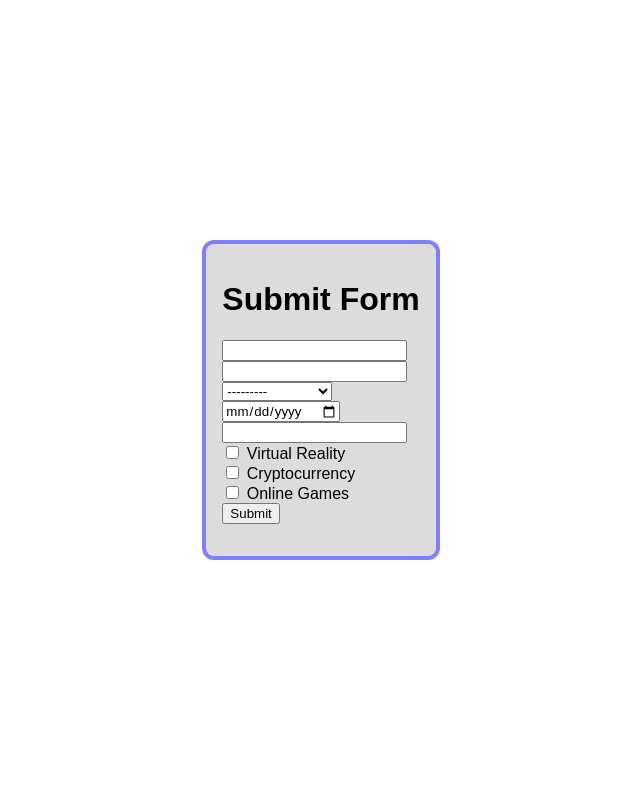
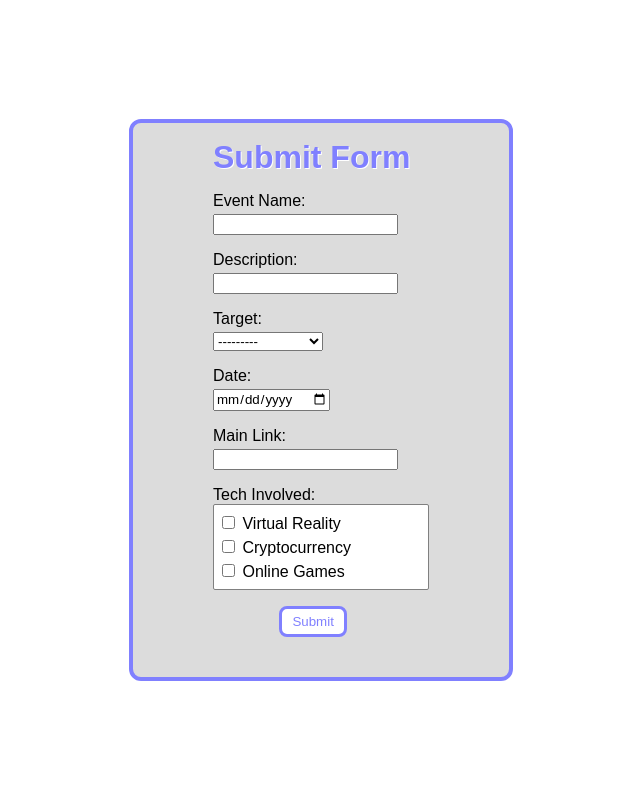
Before and after one commit to Mesoon5642/django_metabase, a Django app: page /MetaApp/submit_report/ in a window 1280 px wide. Shown: the whole page, without its empty margins (319-959 px from the left). Run offline with Django 3.2, Linux system fonts and the light colour scheme; data comes from the database, SQL or seed files in the repository; both versions use the stored data as it was after the commit.

Commit message:
Added form styling and minor tweaks

```diff
--- a/MetaApp/forms.py
+++ b/MetaApp/forms.py
@@ -5,11 +5,8 @@ class ReportForm(ModelForm):
     class Meta:
         model = ReportModel
         fields = ("eventname", "date", "target", "techinvolved", "description", "mainlink")
-        labels = {
-            "date": ("What"),
-        }
         widgets = {
             "date": DateInput(attrs={'type': 'date'}),
-            "time": TimeInput(attrs={"type":"time"}),
+            "time": TimeInput(attrs={"type": "time"}),
             "techinvolved": CheckboxSelectMultiple()
         }
--- a/MetaApp/models.py
+++ b/MetaApp/models.py
@@ -1,12 +1,6 @@
 from django.utils import timezone
 from django.db import models
 from django import forms
-TECH_INVOLVED = [
-    ("VR", "Virtual Reality"),
-    ("MLT", "Multiplayer Online Videogame"),
-    ("CR", "Chatroom/Forum"),
-    ("CC", "Cryptocurrency")
-]
 TARGETS = [
     ("I", "Individual"),
     ("S", "School"),
--- a/MetaApp/static/MetaApp/submitform.css
+++ b/MetaApp/static/MetaApp/submitform.css
@@ -1,21 +1,12 @@
 html, body{
     margin: 0;
     height: 100%;
-}
-body{
-    font-family: sans-serif;
 }
 ul{
     list-style: none;
     padding-left: 0;
 }
-select{
-    font-family: sans-serif;
-}
-button{
-    font-family: sans-serif;
-}
-#id_date{
+select, button, #id_date, body{
     font-family: sans-serif;
 }
 #id_medialinks{
@@ -32,5 +23,40 @@ button{
     border: 4px solid rgb(128, 128, 255);
     border-radius: 12px;
     display: inline-block;
-    padding: 1rem;
+    padding: 1rem 5rem;
 }
+#main_form label{
+    display: block;
+}
+#central_content input, select{
+    margin-bottom: 1rem;
+}
+#central_content label, #id_techinvolved label{
+    margin-bottom: 0.25rem;
+}
+#main_form button{
+    margin: 0.5rem 0;
+}
+#id_techinvolved li{
+    margin: 0.25rem 0;
+}
+#id_techinvolved{
+    background-color: white;
+    padding: 0.25rem;
+    border-radius: 2px;
+    border: 1px solid gray;
+    width: 206px;
+}
+#main_form h1{
+    color: rgb(128, 128, 255);
+    text-shadow: 1px 1px white;
+    margin: auto auto;
+}
+#main_form button{
+    background-color: white;
+    border: 3px solid rgb(128, 128, 255);
+    border-radius: 8px;
+    color: rgb(128, 128, 255);
+    padding: 5px 10px;
+    margin: 16px 30.75% 8px 30.75%;
+}
--- a/MetaApp/templates/submit_report.html
+++ b/MetaApp/templates/submit_report.html
@@ -13,12 +13,14 @@
                 <form method="POST">
                     {% csrf_token %}
                     <ul>
-                        <li id="eventname">{{report_form.eventname}} </li>
-                        <li id="description">{{report_form.description}}</li>
-                        <li id="target">{{report_form.target}}</li>
-                        <li id="date">{{report_form.date}}</li>
-                        <li id="mainlink">{{report_form.mainlink}}</li>
-                        <li id="techinvolved">{{report_form.techinvolved}}</li>
+                        <div id="central_content">
+                            <li id="eventname">{{report_form.eventname.label_tag}}{{report_form.eventname}} </li>
+                            <li id="description">{{report_form.description.label_tag}}{{report_form.description}}</li>
+                            <li id="target">{{report_form.target.label_tag}}{{report_form.target}}</li>
+                            <li id="date">{{report_form.date.label_tag}}{{report_form.date}}</li>
+                            <li id="mainlink">{{report_form.mainlink.label_tag}}{{report_form.mainlink}}</li>
+                        </div>
+                        <li id="techinvolved">{{report_form.techinvolved.label_tag}}{{report_form.techinvolved}}</li>
                     <button type="submit">Submit</button>
                 </form>
             </div>
--- a/MetaApp/views.py
+++ b/MetaApp/views.py
@@ -3,7 +3,7 @@ from django.shortcuts import get_object_or_404, render
 from django.urls import reverse
 
 from .forms import ReportForm
-from .models import TECH_INVOLVED, ReportModel
+from .models import ReportModel
 
 # Create your views here.
 
```
Also changed, not shown: db.sqlite3.
